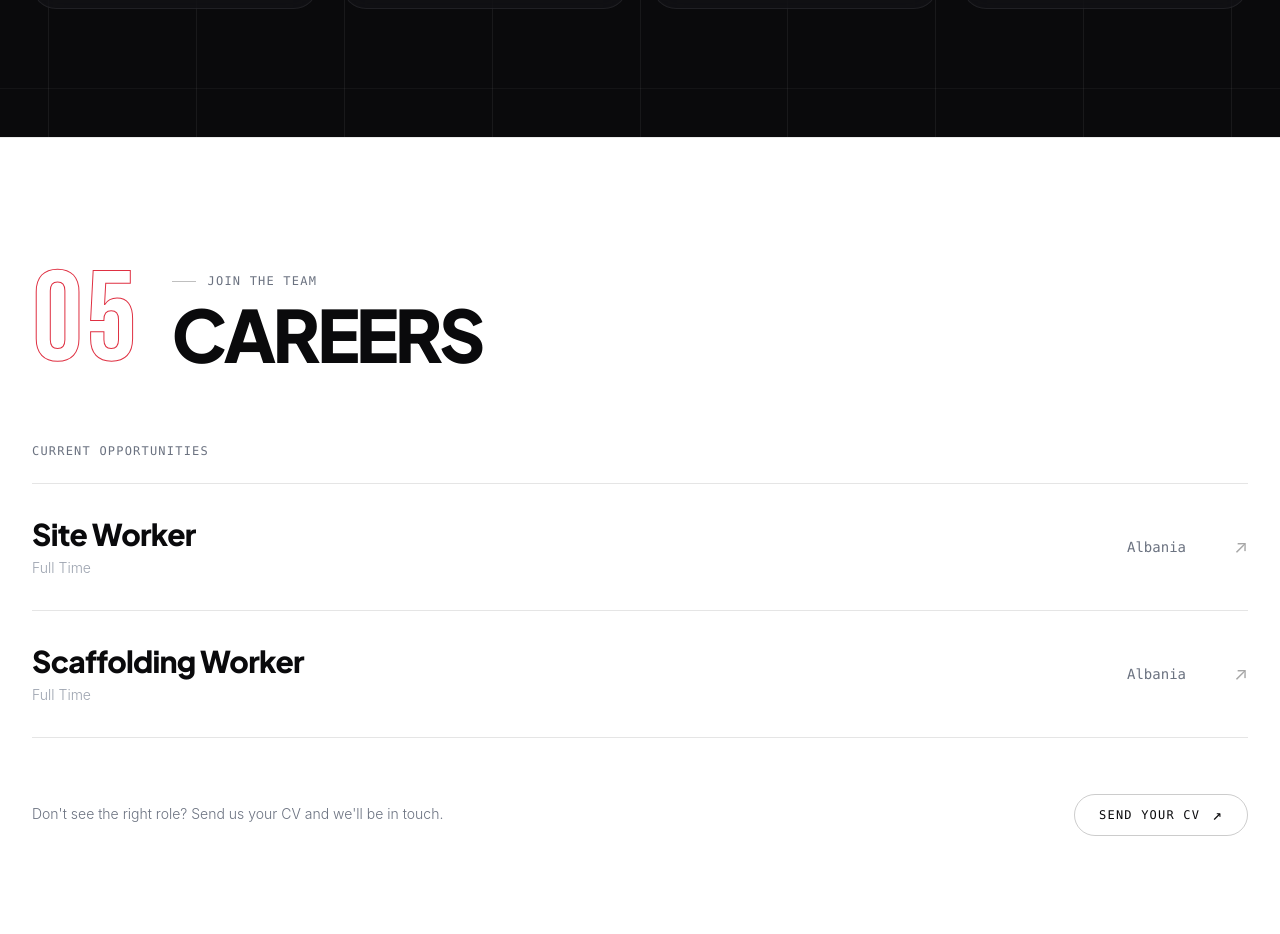
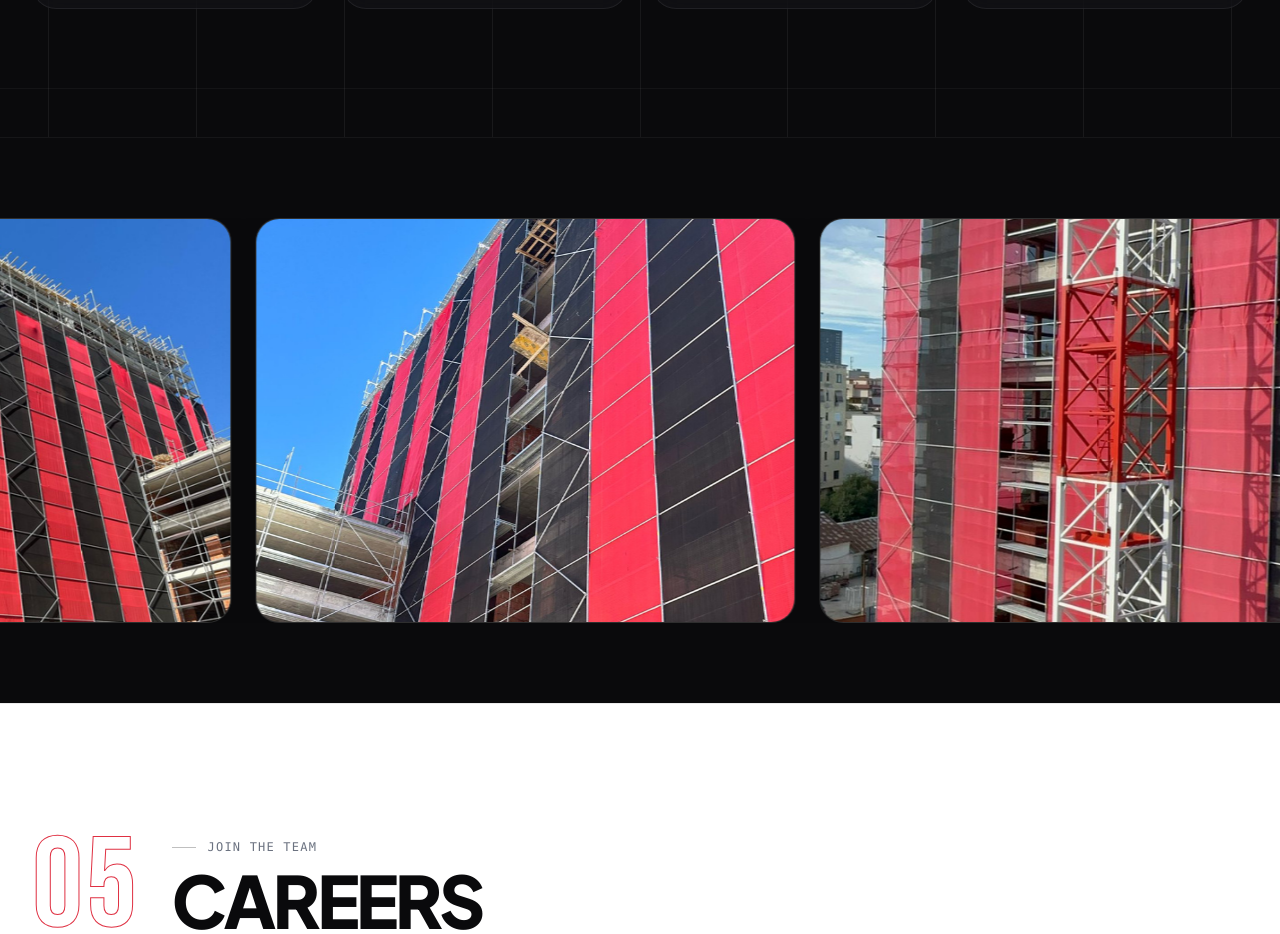
Before and after one commit to producenti/capo-construction, a React (Vite) app: page / in a window 1280 px wide. Shown: the part 7140-8074 px from the top of the page. Built offline with nearby package versions, Linux system fonts and the light colour scheme.

Commit message:
Add Monadnock-style horizontal continuous project photo slideshow below Partners section

```diff
--- a/src/App.tsx
+++ b/src/App.tsx
@@ -10,6 +10,7 @@ import { ContactSection } from './components/ContactSection';
 import { Footer } from './components/Footer';
 import { OpeningScreen } from './components/OpeningScreen';
 import { CareersSection } from './components/CareersSection';
+import { ProjectSlideshow } from './components/ProjectSlideshow';
 
 export function App() {
   const [activeSection, setActiveSection] = useState('hero');
@@ -111,6 +112,7 @@ export function App() {
         <ProjectsSection onNavigateContact={() => scrollToSection('contact')} />
         <ServicesSection onNavigateContact={() => scrollToSection('contact')} />
         <PartnersSection />
+        <ProjectSlideshow />
         <CareersSection isCareersVisible={isCareersVisible} />
         <ContactSection />
       </main>
--- /dev/null
+++ b/src/components/ProjectSlideshow.tsx
@@ -0,0 +1,41 @@
+import React from 'react';
+import { PROJECTS_DATA } from '../data/companyData';
+
+// Collect all unique project photos
+const RAW_IMAGES: string[] = PROJECTS_DATA.flatMap((project) => {
+  const images = [project.image, ...(project.galleryImages || [])];
+  return images.filter(Boolean);
+});
+
+// Deduplicate
+const UNIQUE_IMAGES = Array.from(new Set(RAW_IMAGES));
+
+// Double the set for seamless 100% infinite looping
+const SLIDES = [...UNIQUE_IMAGES, ...UNIQUE_IMAGES];
+
+export const ProjectSlideshow: React.FC = () => {
+  return (
+    <section
+      id="project-slideshow"
+      className="relative py-14 sm:py-20 overflow-hidden border-t border-white/5 bg-[#0A0A0C]"
+    >
+      <div className="w-full overflow-hidden select-none">
+        <div className="animate-slideshow flex items-center gap-4 sm:gap-6 px-3">
+          {SLIDES.map((imgSrc, idx) => (
+            <div
+              key={idx}
+              className="w-[280px] sm:w-[400px] md:w-[480px] lg:w-[540px] aspect-[4/3] rounded-2xl sm:rounded-3xl overflow-hidden shrink-0 shadow-2xl bg-neutral-900 border border-white/10"
+            >
+              <img
+                src={imgSrc}
+                alt="Capo Construction Project Photo"
+                loading="lazy"
+                className="w-full h-full object-cover object-center"
+              />
+            </div>
+          ))}
+        </div>
+      </div>
+    </section>
+  );
+};
--- a/src/index.css
+++ b/src/index.css
@@ -202,3 +202,20 @@ html.lenis, html.lenis body {
   color: #DB192E;
   transform: translateX(2px);
 }
+
+/* Infinite Marquee Slideshow */
+@keyframes infinite-slideshow {
+  0% {
+    transform: translate3d(0, 0, 0);
+  }
+  100% {
+    transform: translate3d(-50%, 0, 0);
+  }
+}
+
+.animate-slideshow {
+  display: flex;
+  width: max-content;
+  animation: infinite-slideshow 300s linear infinite;
+  will-change: transform;
+}
```
